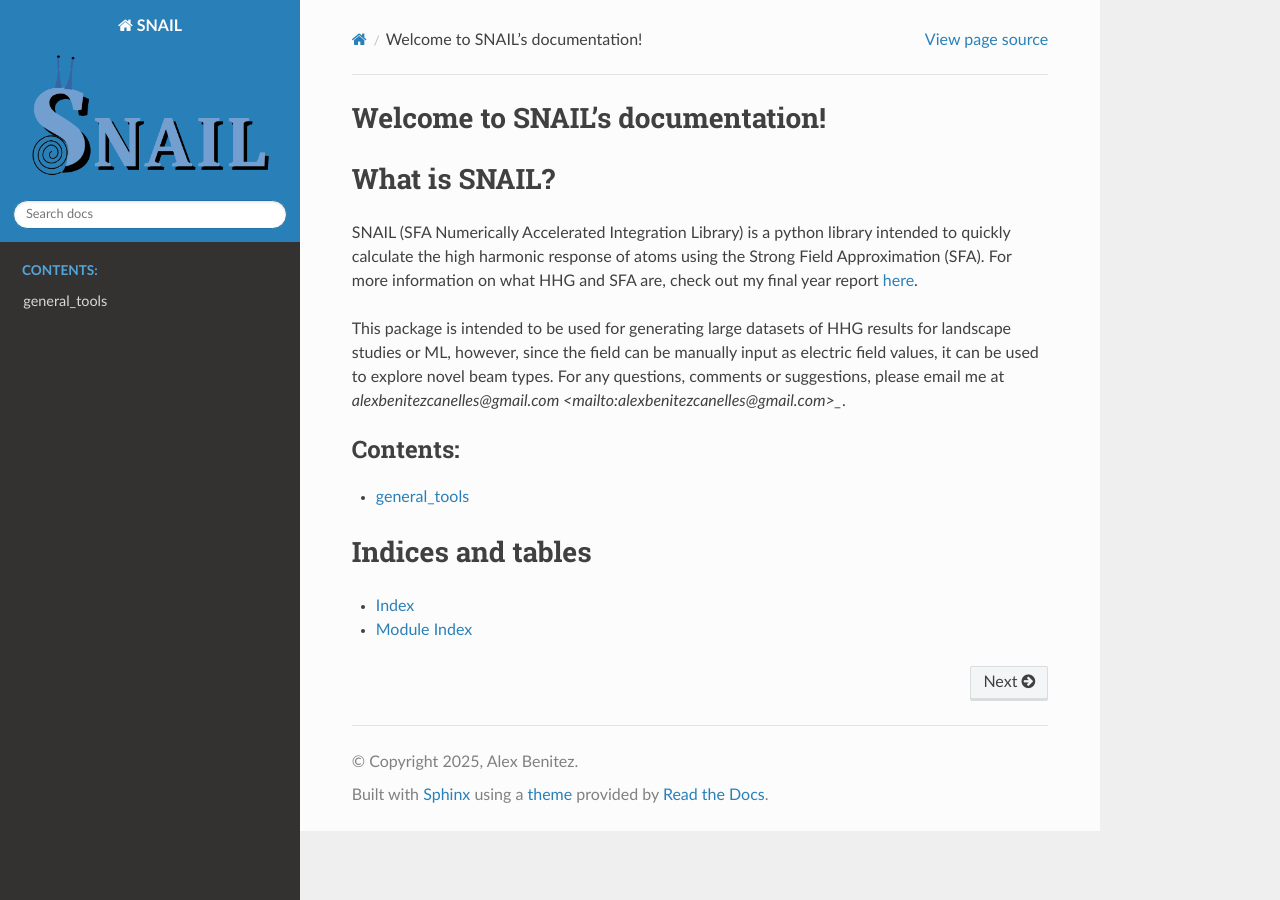
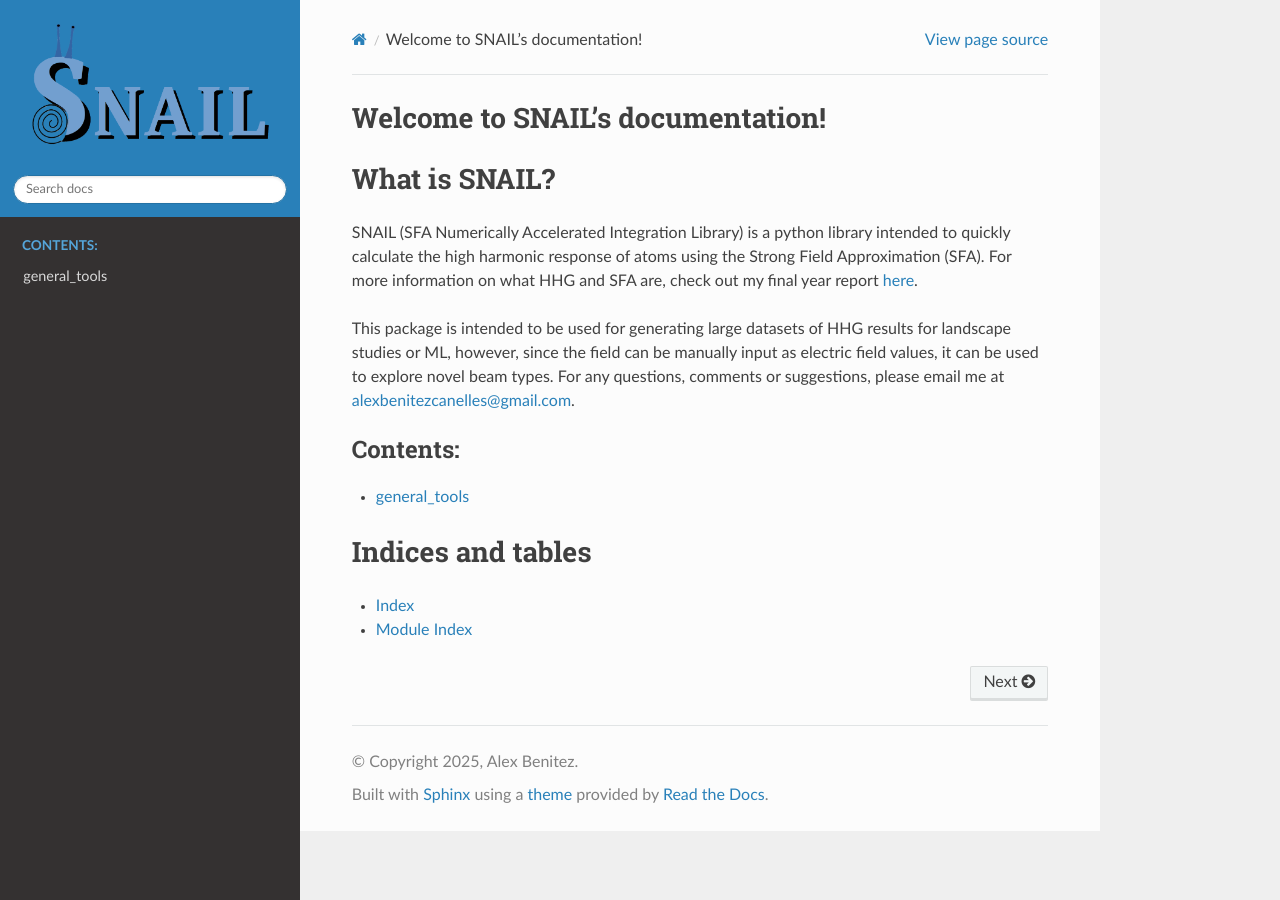
Before and after one commit to alex-benitez/SNAIL, a Sphinx documentation site: the page built from docs/index.rst, in a window 1280 px wide. Built offline with Sphinx 7.4.7 and the Read the Docs theme 3.1.0, drawn with Linux system fonts in a browser that asks for light colours.

Commit message:
Fixed logo

```diff
--- a/docs/conf.py
+++ b/docs/conf.py
@@ -31,4 +31,7 @@ exclude_patterns = []
 
 html_theme = 'sphinx_rtd_theme'
 html_static_path = ['_static']
+html_theme_options = {
+    "logo_only": True
+}
 html_logo = "_static/snailtransparent.png"
--- a/docs/index.rst
+++ b/docs/index.rst
@@ -9,7 +9,7 @@ What is SNAIL?
 =================================
 SNAIL (SFA Numerically Accelerated Integration Library) is a python library intended to quickly calculate the high harmonic response of atoms using the Strong Field Approximation (SFA). For more information on what HHG and SFA are, check out my final year report `here <https://github.com/alex-benitez/SNAIL/blob/main/SNAILReport.pdf>`_.
 
-This package is intended to be used for generating large datasets of HHG results for landscape studies or ML, however, since the field can be manually input as electric field values, it can be used to explore novel beam types. For any questions, comments or suggestions, please email me at `alexbenitezcanelles@gmail.com <mailto:alexbenitezcanelles@gmail.com>_`.
+This package is intended to be used for generating large datasets of HHG results for landscape studies or ML, however, since the field can be manually input as electric field values, it can be used to explore novel beam types. For any questions, comments or suggestions, please email me at `alexbenitezcanelles@gmail.com <mailto:alexbenitezcanelles@gmail.com>`_.
 
 .. toctree::
    :maxdepth: 2
```
